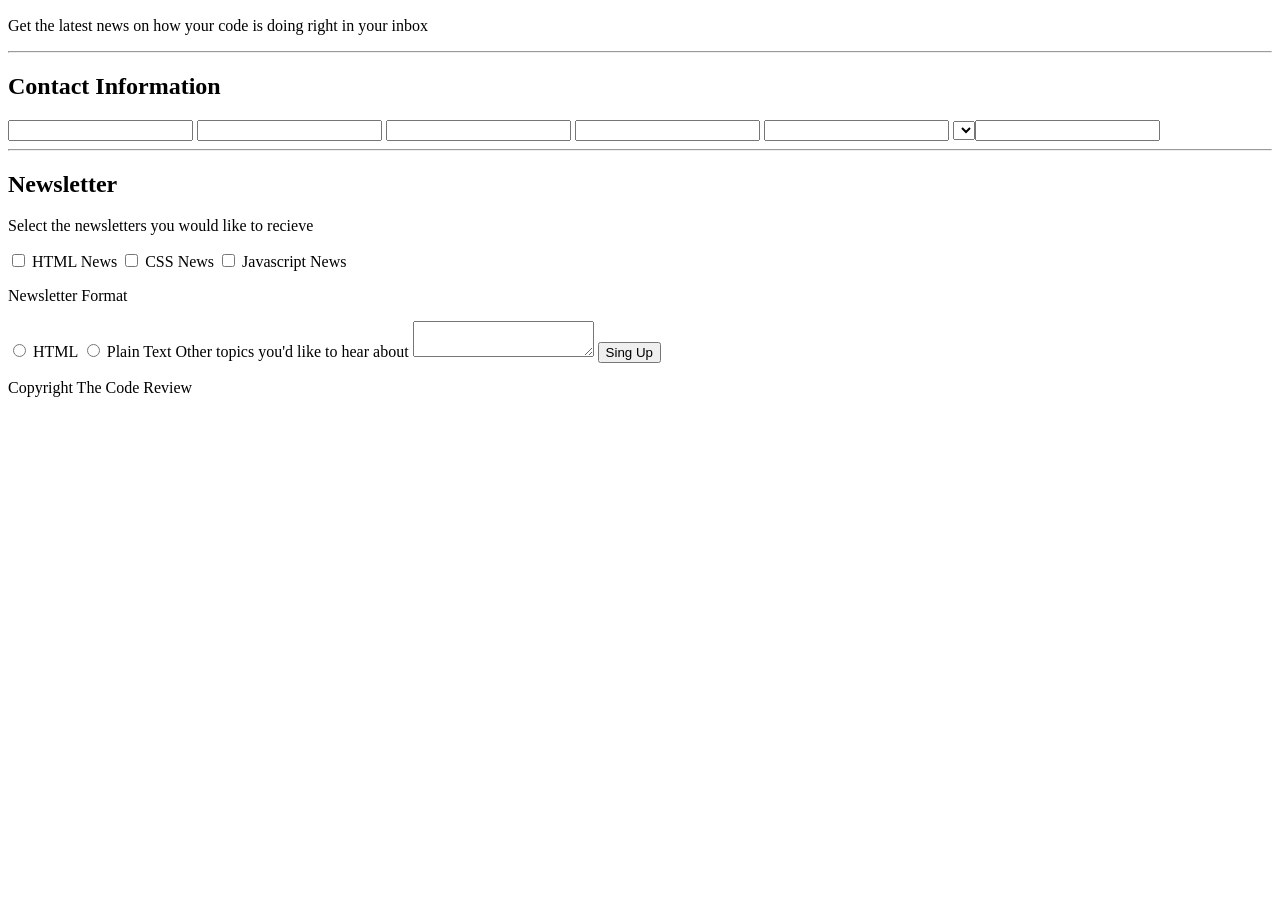
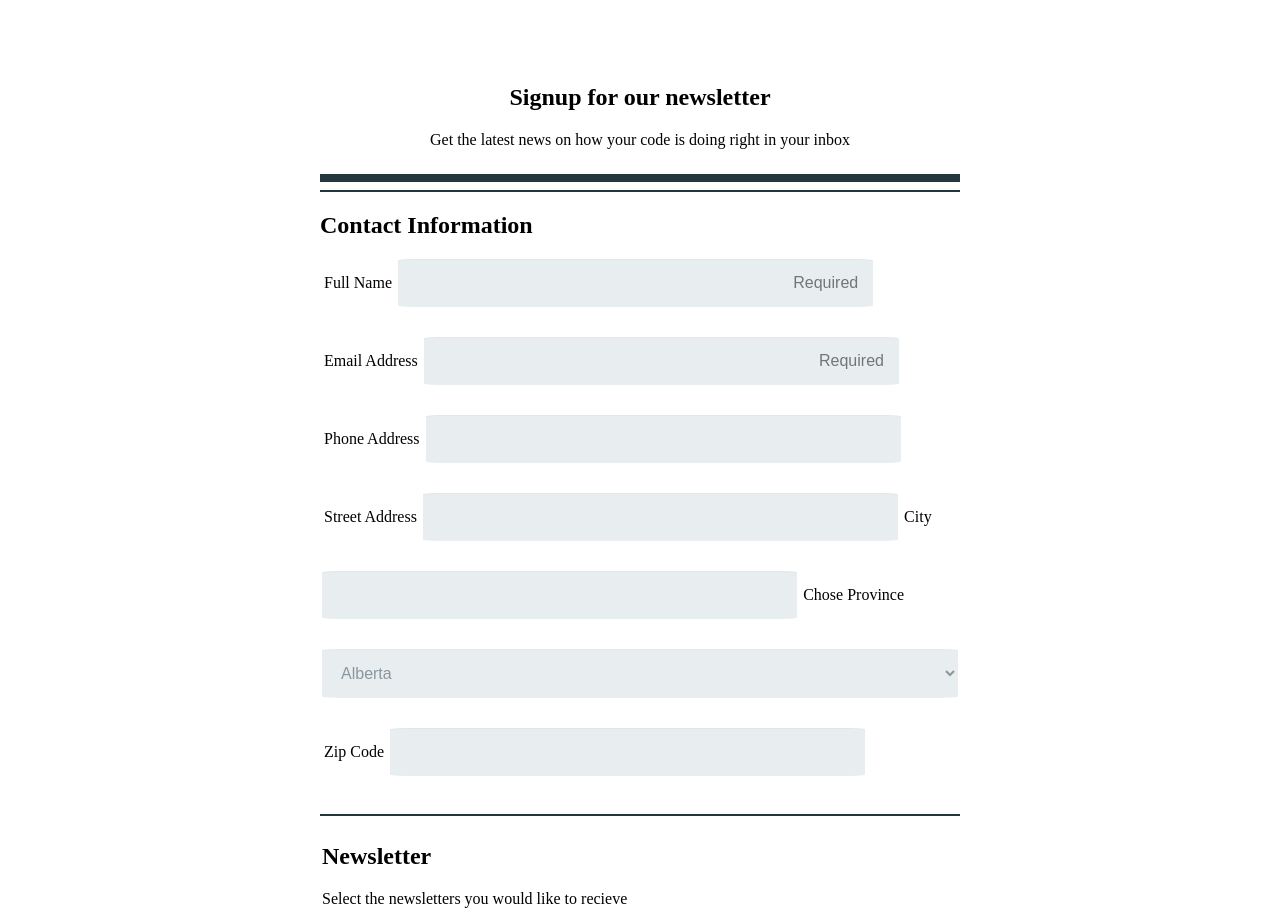
Before and after one commit to teplatformdesign/techdegreeproject3, a plain HTML site: page index.html in a window 1280 px wide. Shown: the part 110-1030 px from the top of the page. Before the commit the page ends 800 px from the top, so only its background shows below. Drawn offline with Linux system fonts and the light colour scheme.

Commit message:
Functional Mobile version

```diff
--- a/css/styles.css
+++ b/css/styles.css
@@ -1,7 +1,207 @@
+body {
+  margin: 0;
+  padding: 0;
+}
+
 header {
-    background-color:rgb(35, 54, 61) ;
+  background-color: rgb(35, 54, 61);
+  padding: 15px;
+  text-align: center;
 }
 
 header h1 {
-    color: white;
+  color: white;
 }
+
+.section-1 {
+  text-align: center;
+  margin-bottom: 25px;
+}
+
+.container {
+  padding: 5%;
+}
+
+.border {
+  height: auto;
+  width: 100%;
+  border-top: 3px solid rgb(35, 54, 61);
+  border-bottom: 1px solid rgb(35, 54, 61);
+  padding: 2.5px;
+}
+
+.section-2 label {
+  display: block;
+  padding: 2px;
+  margin-bottom: 5px;
+  margin-top: 10px;
+}
+
+/* .section-2 input ,
+.section-2 select {
+    width: 90%;
+    padding: 15px;
+    border: none;
+    border-radius: 5px;
+    background-color: rgba(229, 229, 235, 0.877);
+} */
+
+.section-2 select {
+  max-width: 100%;
+  width: 100%;
+}
+
+.bottom-form-part {
+  display: flex;
+  flex-direction: column;
+}
+
+.bottom-form-part input {
+  flex-grow: 1;
+}
+
+button {
+  padding: 19px 39px 18px 39px;
+  color: #fff;
+  background-color: rgb(72, 201, 158);
+  font-size: 18px;
+  text-align: center;
+  font-style: normal;
+  border-radius: 5px;
+  width: 100%;
+  border: 1px solid #3ac162;
+  border-width: 1px 1px 3px;
+  box-shadow: 0 -1px 0 rgba(255, 255, 255, 0.1) inset;
+  margin-bottom: 10px;
+}
+
+input[type="text"],
+input[type="password"],
+input[type="date"],
+input[type="datetime"],
+input[type="email"],
+input[type="number"],
+input[type="search"],
+input[type="tel"],
+input[type="time"],
+input[type="url"],
+textarea,
+select {
+  background: rgba(255, 255, 255, 0.1);
+  border: none;
+  border-radius: 3%;
+  font-size: 16px;
+  height: auto;
+  margin: 0;
+  outline: 0;
+  padding: 15px;
+  width: 92%;
+  background-color: #e8eeef;
+  color: #8a97a0;
+  box-shadow: 0 1px 0 rgba(0, 0, 0, 0.03) inset;
+  margin-bottom: 30px;
+}
+
+.copy {
+  text-align: center;
+  text-transform: italic;
+}
+
+.linebreak {
+  background-color: rgb(35, 54, 61);
+  border: 0 none;
+  color: rgb(35, 54, 61);
+  height: 8px;
+}
+
+.linebreak2 {
+  background-color: rgb(35, 54, 61);
+  border: 0 none;
+  color: rgb(35, 54, 61);
+  height: 2px;
+}
+
+fieldset {
+  border: none;
+}
+
+input[type="radio"],
+input[type="checkbox"] {
+  margin: 0 4px 8px 0;
+  background-color: blue;
+}
+
+input[type="radio"],
+input[type="checkbox"],
+button[type="submit"] {
+  cursor: pointer;
+}
+
+textarea:focus,
+input:focus {
+  border-color: lightblue;
+}
+
+::-webkit-input-placeholder {
+  text-align: right;
+}
+
+input:focus,
+textarea:focus {
+  border: solid 2px lightblue;
+}
+
+fieldset {
+  padding: 0;
+}
+
+/* @media screen and (min-width: 480px) {
+
+    /* form {
+      max-width: 480px;
+    } */
+
+@media screen and (min-width: 768px) {
+  .section-2 label {
+    display: inline-block;
+    padding: 2px;
+    margin-bottom: 5px;
+    margin-top: 10px;
+  }
+
+  .container {
+    max-width: 50%;
+    margin: auto;
+  }
+
+  .section-2 select {
+    max-width: 100%;
+    width: 100%;
+  }
+
+  input[type="text"],
+  input[type="password"],
+  input[type="date"],
+  input[type="datetime"],
+  input[type="email"],
+  input[type="number"],
+  input[type="search"],
+  input[type="tel"],
+  input[type="time"],
+  input[type="url"],
+  textarea {
+    background: rgba(255, 255, 255, 0.1);
+    border: none;
+    border-radius: 3%;
+    font-size: 16px;
+    height: auto;
+    margin: auto;
+    outline: 0;
+    padding: 15px;
+    width: 70%;
+    background-color: #e8eeef;
+    color: #8a97a0;
+    box-shadow: 0 1px 0 rgba(0, 0, 0, 0.03) inset;
+    margin-bottom: 30px;
+  }
+}
--- /dev/null
+++ b/css/styles2.css
@@ -0,0 +1,119 @@
+
+body {
+  margin: 0;
+}
+
+#main-header {
+  text-align: center;
+  background-color: midnightblue;
+  color: white;
+  padding: 10px;
+}
+
+h1 {
+  text-align: center;
+  font-size:x-large;
+
+}
+
+div p{
+  text-align: center;
+}
+
+fieldset {
+  border: none;
+
+}
+
+#top_part {
+  text-align: center;
+}
+
+hr {
+  border: solid;
+}
+
+h2 {
+    border-top: 1px solid black;
+    text-align: left;
+    padding-top: 5px;
+    margin-top: 0;
+}
+
+h3 {
+  border-top: 3px solid black;
+  padding-top: 10px;
+}
+
+footer {
+  text-align: center;
+}
+
+textarea {
+    display: block;
+    margin-left: auto;
+    margin-right: auto;
+    width: 85%;
+    margin-top: 10px;
+    margin-bottom: 10px;
+}
+
+button {
+  width: 80%;
+  padding: 15px;
+  margin-left: 10%;
+  margin-right: 10%
+}
+
+.main-section {
+  margin-right: 10px;
+  margin-left: 10px;
+}
+
+
+#textarealabel{
+    margin-left: 6%;
+}
+
+label {
+  display: inline-block;
+}
+
+#contactsection label {
+    display: block;
+    text-align: left;
+}
+#contactsection input {
+    display: block;
+    text-align: left;
+    padding: 7px;
+    margin-top: 3px;
+    margin-bottom: 15px;
+    width: 94%;
+}
+
+#contactsection select {
+  display: block;
+  text-align: left;
+  width: 99%;
+  padding: 7px;
+  margin-top: 3px;
+  margin-bottom: 15px;
+}
+
+input#Zip_Code {
+  width: 35%;
+  padding: 7px;
+  margin-top: 3px;
+  margin-bottom: 15px;
+}
+
+#bottom-part input {
+    float: left;
+    margin: 0;
+}
+
+#bottom-part label {
+    padding-bottom: 15px;
+    padding-left: 5px;
+}
--- a/index.html
+++ b/index.html
@@ -1,11 +1,18 @@
 <!DOCTYPE html>
 <html lang="en">
   <head>
-    <meta charset="UTF-8">
-    <title>TreeHouse Project 3 - The Code Review</title>
-    <meta name="viewport" content="width=device-width, initial-scale=1.0">
-    <link rel="stylesheet" href="css/styles.css">
-    <link rel="stylesheet" href="https://fonts.googleapis.com/css?family=Open+Sans:300,400,600,800&display=swap">
+    <meta charset="UTF-8" />
+    <title>TreeHouse Project 3</title>
+    <meta name="viewport" content="width=device-width, initial-scale=1.0" />
+    <link
+      rel="stlehseet"
+      href="https://cdnjs.cloudflare.com/ajax/libs/normalize/8.0.1/normalize.min.css"
+    />
+    <link rel="stylesheet" href="css/styles.css" />
+    <link
+      rel="stylesheet"
+      href="https://fonts.googleapis.com/css?family=Open+Sans:300,400,600,800&display=swap"
+    />
   </head>
 
   <body>
@@ -14,7 +21,6 @@
     </header>
 
     <div class="container">
-
       <div class="section-1">
         <h2>Signup for our newsletter</h2>
         <p>
@@ -22,75 +28,121 @@
         </p>
       </div>
 
-    <hr />
+      <hr class="linebreak" />
+
+      <hr class="linebreak2" />
 
       <div class="section-2">
         <h2>Contact Information</h2>
-        <form>
-            <label>
-                <input/>
-            </label>
+        <form action="index.html" method="post">
+          <fieldset>
+            <label for="FullName">Full Name</label>
+            <input
+              type="text"
+              id="FullName"
+              name="user_name"
+              placeholder="Required"
+              required
+            />
+
+            <label for="Email">Email Address</label>
+            <input
+              type="text"
+              id="Email"
+              name="user_email"
+              placeholder="Required"
+              required
+            />
+
+            <label for="Phone">Phone Address</label>
+            <input type="tel" id="telephone" name="user_telephone" />
+
+            <label for="Street">Street Address</label>
+            <input type="text" id="Street" name="user_street_adress" />
+
+            <label for="City">City</label>
+            <input type="text" id="City" name="user_city_adress" />
+
+            <label>Chose Province</label>
+            <select name="Province" form="provinceform" id="select">
+              <option>Alberta</option>
+              <option>British Columbia</option>
+              <option>Saskatchewan</option>
+              <option>Manitoba</option>
+              <option>Ontario</option>
+              <option>Quebec</option>
+              <option>New Burnswick</option>
+              <option>Nova Scotia</option>
+              <option>Prince Edward Island</option>
+              <option>Newfoundland and Labradour</option>
+              <option>Yukon</option>
+              <option>NorthWest Territitories</option>
+              <option>Nunvavut</option>
+            </select>
+            <label for="Zip">Zip Code</label>
+            <input type="text" id="Zip" />
+          </fieldset>
+
+          <hr class="linebreak2" />
+
+          <div class="bottom-form-part">
+            <fieldset>
+              <h2>Newsletter</h2>
+              <p>Select the newsletters you would like to recieve</p>
 
               <label>
-                <input/>
-            </label>
+                <input type="checkbox" value="html" name="news" />
+                HTML News</label
+              >
+              <br />
 
               <label>
-                <input/>
-            </label>
+                <input type="checkbox" value="css" name="news" />
+                CSS News</label
+              >
+              <br />
 
               <label>
-                <input/>
-            </label>
-
-            <label>
-                <input/>
-            </label>
-
-            <label>
-                <select name="Province" form="provinceform">
-                    <option></option>
-                    <option></option>
-                    <option></option>
-            </label>
-
-            <label>
-                <input/>
-            </label>
-
-            <hr />
-
-            <h2>Newsletter</h2>
-            <p>Select the newsletters you would like to recieve</p>
-            <input type="checkbox" value="" name="">
-            <label>HTML News</label>
-
-            <input type="checkbox" value="" name="">
-            <label>CSS News</label>
-
-            <input type="checkbox" value="" name="">
-            <label>Javascript News</label>
+                <input type="checkbox" value="Javascript" name="news" />
+                Javascript News</label
+              >
+              <br />
 
               <p>Newsletter Format</p>
+              <label for="html">
+                <input type="radio" value="HTML" name="format" id="html" />
+                HTML</label
+              >
+              <br />
 
+              <label for="plain_text">
+                <input
+                  type="radio"
+                  value="text"
+                  name="format"
+                  id="plain_text"
+                />
+                Plain Text</label
+              >
+              <br />
 
-            <input type="radio" value="" name="">
-            <label>HTML</label>
-
-
-            <input type="radio" value="" name="">
-            <label>Plain Text</label>
-
-            <label>Other topics you'd like to hear about</label>
-            <textarea name="" rows="" cols=""></textarea>
+              <label for="feedback"
+                >Other topics you'd like to hear about</label
+              >
+              <br />
+              <textarea
+                id="feedback"
+                name="user_feedback"
+                rows=""
+                cols=""
+              ></textarea>
 
               <button type="submit">Sing Up</button>
               <p class="copy">Copyright The Code Review</p>
-
+            </fieldset>
+          </div>
         </form>
       </div>
-
     </div>
-
   </body>
 </html>
```
Also changed, not shown: index2.html (added, +104 -0 lines). Lines whose indentation alone changed are shown as unchanged.
